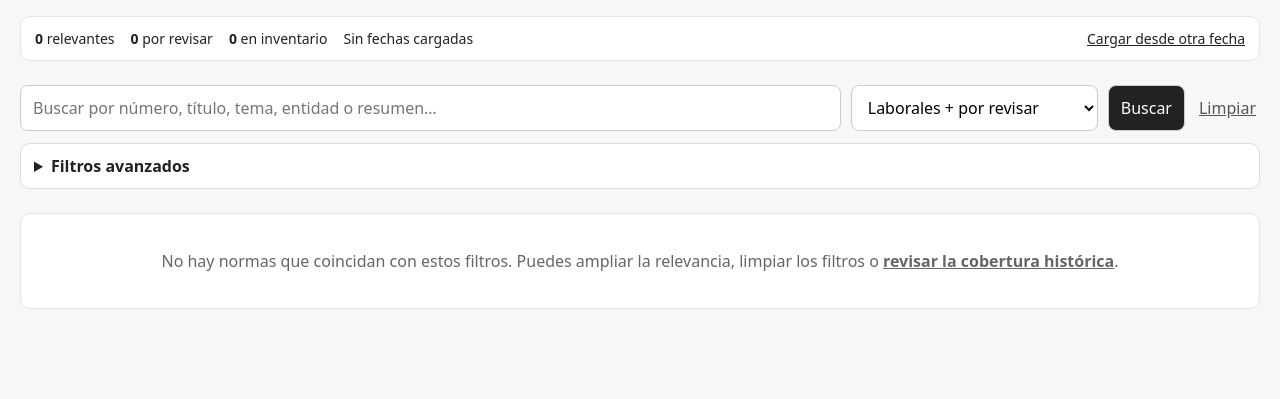
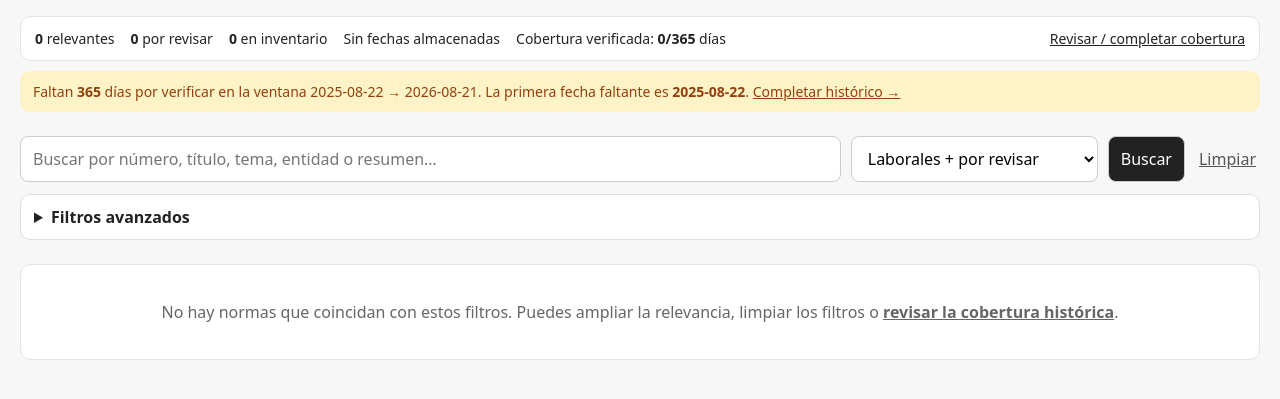
Before and after one commit to gumorenos/radar-laboral, a Flask app: page / in a window 1280 px wide. Shown: the part 178-577 px from the top of the page. Run offline with Flask 3, Linux system fonts and the light colour scheme; data that the repository does not hold is empty.

Commit message:
Show verified coverage gaps on norms homepage

```diff
--- a/src/radar_laboral/templates/index.html
+++ b/src/radar_laboral/templates/index.html
@@ -14,6 +14,8 @@
     .sub { margin-top: 0; }
     .summary-strip { display: flex; gap: 16px; flex-wrap: wrap; align-items: center; margin: 16px 0 4px; padding: 12px 14px; border: 1px solid #e5e5e5; border-radius: 10px; background: white; font-size: 14px; }
     .summary-strip .push { margin-left: auto; }
+    .coverage-warning { margin: 10px 0 0; padding: 11px 13px; border-radius: 9px; background: #fef3c7; color: #92400e; font-size: 14px; }
+    .coverage-ok { background: #dcfce7; color: #166534; }
     form { margin: 24px 0; }
     .search-row { display: flex; gap: 10px; flex-wrap: wrap; }
     input, select, button { font: inherit; padding: 10px 12px; border: 1px solid #ccc; border-radius: 8px; background: white; }
@@ -58,9 +60,19 @@
     <span><strong>{{ stats.relevant }}</strong> relevantes</span>
     <span><strong>{{ stats.review }}</strong> por revisar</span>
     <span><strong>{{ stats.total }}</strong> en inventario</span>
-    {% if date_bounds.earliest %}<span>Cobertura: <strong>{{ date_bounds.earliest }}</strong> → <strong>{{ date_bounds.latest }}</strong></span>{% else %}<span>Sin fechas cargadas</span>{% endif %}
-    <a class="push" href="/status">Cargar desde otra fecha</a>
+    {% if date_bounds.earliest %}<span>Normas almacenadas: <strong>{{ date_bounds.earliest }}</strong> → <strong>{{ date_bounds.latest }}</strong></span>{% else %}<span>Sin fechas almacenadas</span>{% endif %}
+    <span>Cobertura verificada: <strong>{{ coverage.verified_days }}/{{ coverage.target_days }}</strong> días</span>
+    <a class="push" href="/status">Revisar / completar cobertura</a>
   </div>
+
+  {% if coverage.missing_days > 0 %}
+    <div class="coverage-warning">
+      Faltan <strong>{{ coverage.missing_days }}</strong> días por verificar en la ventana {{ coverage.window_start }} → {{ coverage.window_end }}.
+      La primera fecha faltante es <strong>{{ coverage.first_missing }}</strong>. <a href="/status">Completar histórico →</a>
+    </div>
+  {% else %}
+    <div class="coverage-warning coverage-ok">Cobertura histórica verificada al 100% para {{ coverage.window_start }} → {{ coverage.window_end }}.</div>
+  {% endif %}
 
   {% set advanced_active = filters.source or filters.document_type or filters.issuer or filters.topic or filters.edition or filters.date_from or filters.date_to %}
   <form method="get">
@@ -113,7 +125,7 @@
       </table>
     {% else %}
       {% if stats.total > 0 and stats.relevant == 0 and stats.review == 0 and relevance in ['tracked', 'relevant', 'review'] %}
-        <div class="empty">Hay {{ stats.total }} documentos en el inventario, pero ninguno está clasificado como laboral o por revisar. Es posible que la base solo cubra días recientes sin normas laborales sustantivas. <a href="/status">Carga un rango histórico desde una fecha anterior.</a></div>
+        <div class="empty">Hay {{ stats.total }} documentos en el inventario, pero ninguno está clasificado como laboral o por revisar. Es posible que la base solo cubra días recientes sin normas laborales sustantivas. <a href="/status">Completa la cobertura histórica desde la primera fecha faltante.</a></div>
       {% else %}
         <div class="empty">No hay normas que coincidan con estos filtros. Puedes ampliar la relevancia, limpiar los filtros o <a href="/status">revisar la cobertura histórica</a>.</div>
       {% endif %}
```
